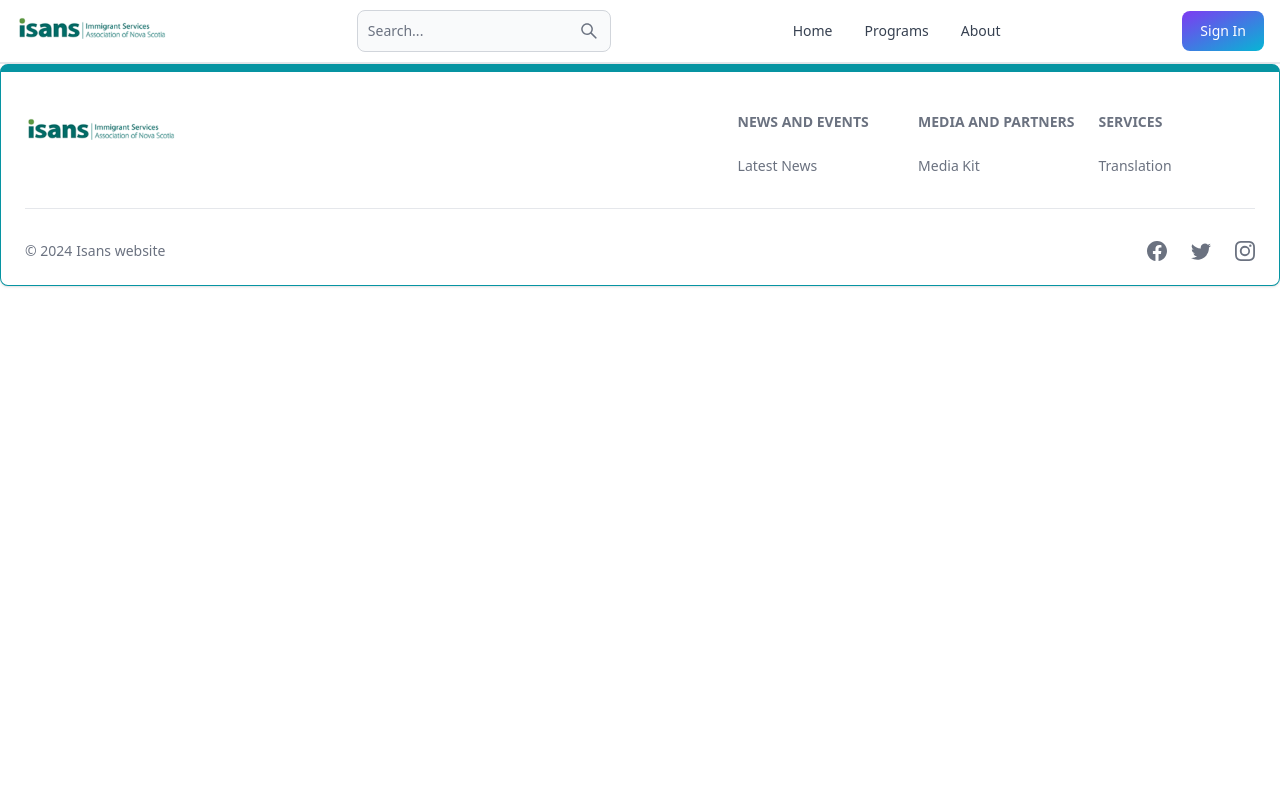
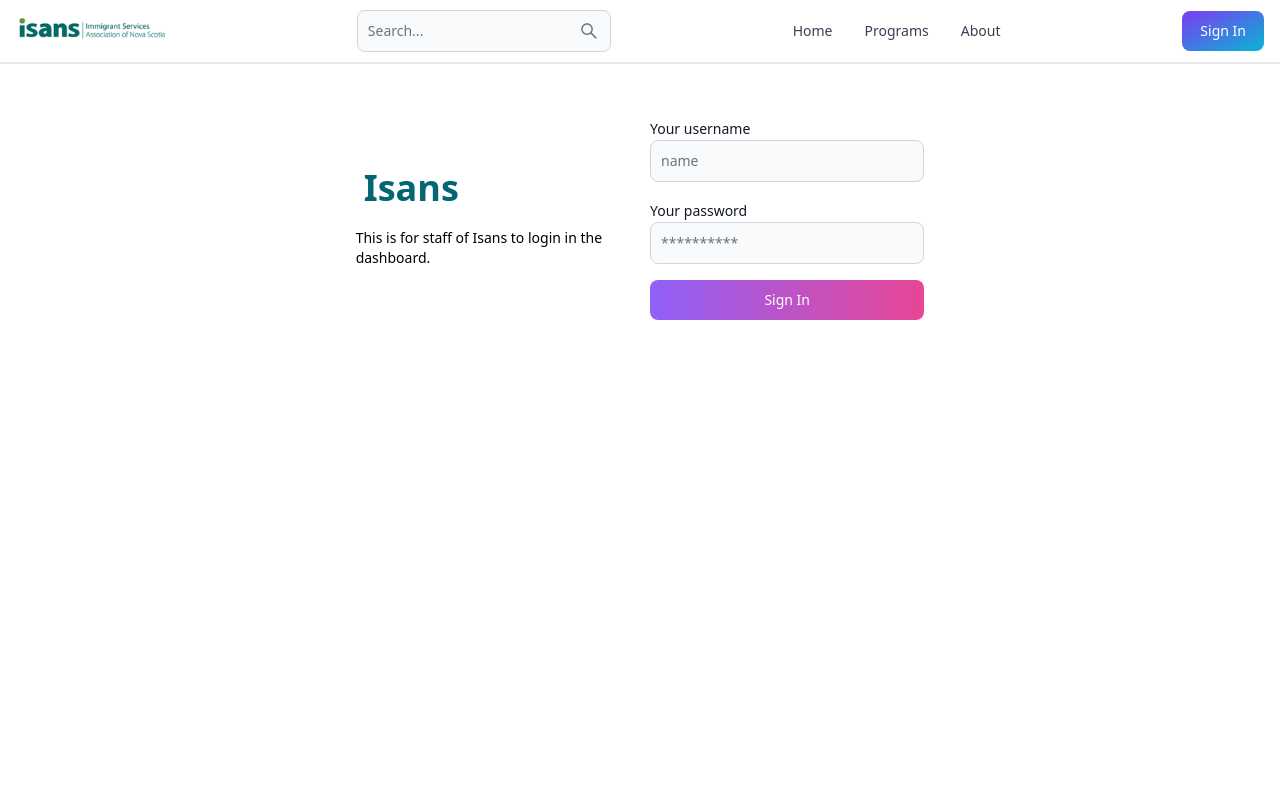
Before and after one commit to panda022/isans-front, a React (Vite) app in the folder client/: page /sign-in in a window 1280 px wide. Shown: the top 800 px of the page. Built offline with nearby package versions, Linux system fonts and the light colour scheme.

Commit message:
create signin page and login in to Home

```diff
--- a/client/src/pages/SignIn.jsx
+++ b/client/src/pages/SignIn.jsx
@@ -1,9 +1,100 @@
-import React from 'react'
+import { Alert, Button, Label, Spinner, TextInput } from 'flowbite-react';
+import { useState } from 'react';
+import { Link, useNavigate } from 'react-router-dom';
+export default function SignIn() {
+  const [formData, setFormData] = useState({});
+  const [errorMessage, setErrorMessage] = useState(null);
+  const [loading, setLoading] = useState(false);
+  const navigate = useNavigate();
+  const handleChange = (e) => {
+    setFormData({ ...formData, [e.target.id]: e.target.value.trim() });
+  };
+  const handleSubmit = async (e) => {
+    e.preventDefault();
+    if (!formData.username || !formData.password) {
+      return setErrorMessage('Please fill out all fields.');
+    }
+    try {
+      setLoading(true);
+      setErrorMessage(null);
+      const res = await fetch('http://localhost:8080/api/users/login', {
+        method: 'POST',
+        headers: { 'Content-Type': 'application/json' },
+        body: JSON.stringify(formData),
+      });
+      const data = await res.json();
+      if (data.success === false) {
+        return setErrorMessage(data.message);
+      }
+      setLoading(false);
+      if (res.ok) {
+        navigate('/');
+      }
+    } catch (error) {
+      setErrorMessage(error.message);
+      setLoading(false);
+    }
+  };
+  return (
 
-export default function SignIn() {
-  return (
-    <div>
+    <div className='min-h-screen mt-10 flex flex-col justify-between'>
+      <div className='flex p-3 max-w-3xl mx-auto flex-col md:flex-row md:items-center gap-5'>
+        {/* left */}
+        <div className='flex-1'>
+          <Link to='/' className='font-bold dark:text-white text-4xl'>
+            <span className='ml-2 text-teal-700 font-semibold'>
+              Isans
+            </span>
 
+          </Link>
+          <p className='text-sm mt-5'>
+            This is for staff of Isans to login in the dashboard.
+          </p>
+        </div>
+        {/* right */}
+        <div className='flex-1'>
+          <form className='flex flex-col gap-4' onSubmit={handleSubmit}>
+            <div>
+              <Label value='Your username' />
+              <TextInput
+                type='text'
+                placeholder='name'
+                id='username'
+                onChange={handleChange}
+              />
+            </div>
+            <div>
+              <Label value='Your password' />
+              <TextInput
+                type='password'
+                placeholder='**********'
+                id='password'
+                onChange={handleChange}
+              />
+            </div>
+            <Button
+              gradientDuoTone='purpleToPink'
+              type='submit'
+              disabled={loading}
+            >
+              {loading ? (
+                <>
+                  <Spinner size='sm' />
+                  <span className='pl-3'>Loading...</span>
+                </>
+              ) : (
+                'Sign In'
+              )}
+            </Button>
+          </form>
+
+          {errorMessage && (
+            <Alert className='mt-5' color='failure'>
+              {errorMessage}
+            </Alert>
+          )}
+        </div>
+      </div>
     </div>
-  )
+  );
 }
```
Also changed, not shown: client/src/pages/logo.PNG (deleted).
